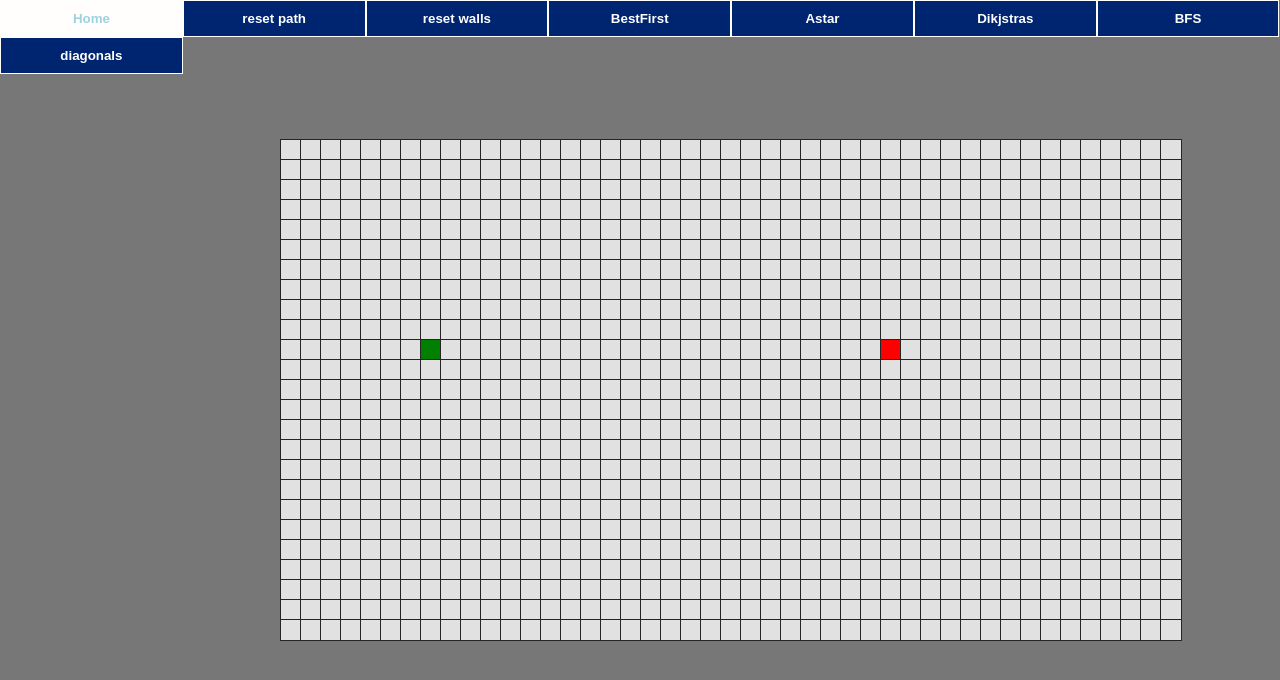
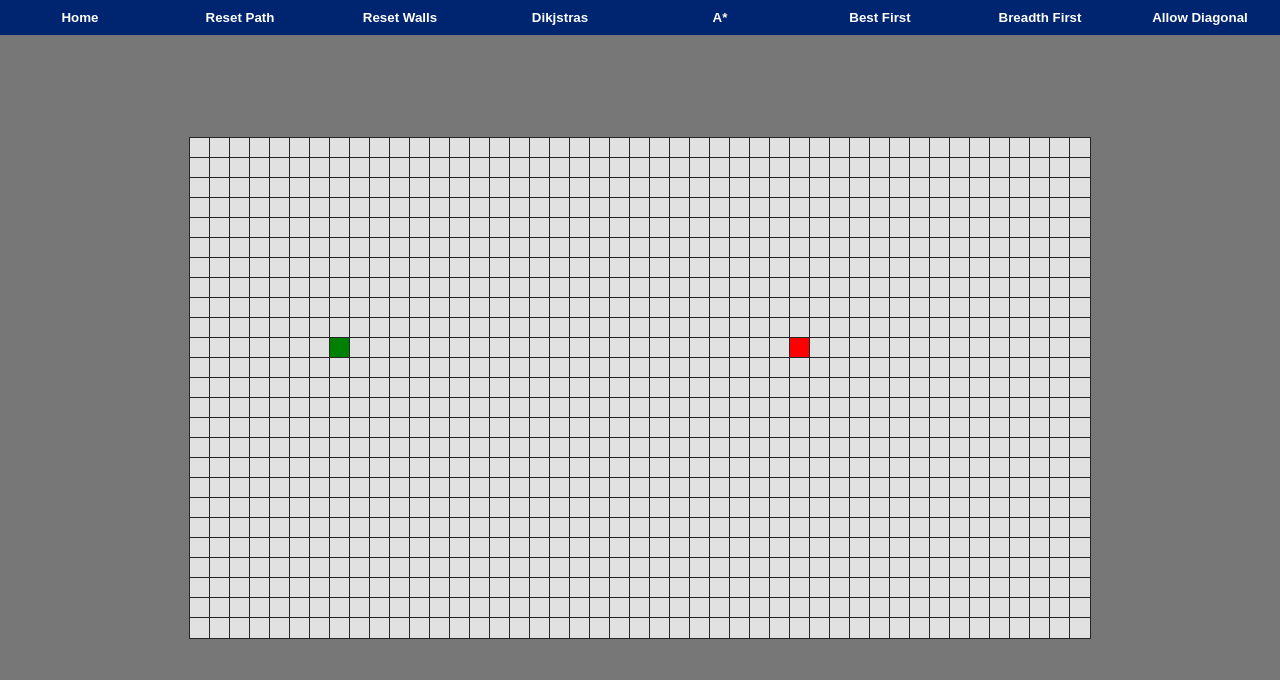
Before and after one commit to PatgioK/pathfindingvisualizer, a React (Create React App) app: page / in a window 1280 px wide. Shown: the top 680 px of the page. Built offline with nearby package versions, Linux system fonts and the light colour scheme.

Commit message:
b4 implement heap into algos

```diff
--- a/src/pathfindingvisualizer/Algorithms/GreedyBestFirst.js
+++ b/src/pathfindingvisualizer/Algorithms/GreedyBestFirst.js
@@ -1,5 +1,6 @@
 import { getAllNodes } from "../PathfindingVisualizer";
 import { Manhattan, Octile, } from "../Heuristics";
+
 
 export function GreedyBestFirst(grid, startNode, endNode, diagonalPathing) {
     const visitedNodes = [];
--- a/src/pathfindingvisualizer/Node.css
+++ b/src/pathfindingvisualizer/Node.css
@@ -86,4 +86,30 @@
 
 .node-wall {
     background: darkslategray;
+    animation-name: wallAnimation;
+    animation-duration: 0.4s;
+    animation-timing-function: ease-out;
+    animation-delay: 0;
+    animation-direction: alternate;
+    animation-iteration-count: 1;
+    animation-fill-mode: forwards;
+    animation-play-state: running;
 }
+
+
+
+@keyframes wallAnimation {
+  0% {
+    transform: scale(0.4);
+  }
+
+
+  75% {
+    transform: scale(0.95);
+  }
+
+  100% {
+    transform: scale(1);
+    background-color: darkslategray;
+  }
+}
--- a/src/pathfindingvisualizer/PathfindingVisualizer.css
+++ b/src/pathfindingvisualizer/PathfindingVisualizer.css
@@ -16,16 +16,39 @@ body{
 
 .button-bar button {
     background-color:#002570;
-    border: 1px solid White;
+    border: 0px solid White;
     color: white; /* White text */
     font-weight: bold;
     padding: 10px 24px;
     cursor: pointer; /* Pointer/hand icon */
     float: left; /* Float the buttons side by side */
-    width: 14.28%;
+    width: 12.5%;
   }
 
   button:hover{
-    background-color: #FFFEFC !important;
-    color: #9ED1E0;
+    /* background-color: #FFFEFC; */
+    /* color: #9ED1E0; */
+
+
+    animation-name: buttonHover;
+    animation-duration: 0.3s;
+    animation-timing-function: linear;
+    animation-delay: 0;
+    animation-direction: alternate;
+    animation-iteration-count: 1;
+    animation-fill-mode: forwards;
+    animation-play-state: running;
   }
+
+  @keyframes buttonHover {
+
+    0% {
+      color: #FFFEFC;
+      /* border-radius: 100%; */
+    }
+
+
+    100% {
+      color: rgb(62, 139, 255);
+    }
+  }
--- a/src/pathfindingvisualizer/PathfindingVisualizer.js
+++ b/src/pathfindingvisualizer/PathfindingVisualizer.js
@@ -242,14 +242,14 @@ export default class PathfindingVisualizer extends React.Component {
                 <div className="button-bar">
                     <a href="http://patgiok.azurewebsites.net/"><button>Home</button></a>
                     {/* <button onClick={() => console.log(this.state.grid)}> check grid</button> */}
-                    <button onClick={() => this.resetCss()}>reset path</button>
+                    <button onClick={() => this.resetCss()}>Reset Path</button>
                     {/* <button onClick={() => this.resetGrid()}>reset grid</button> */}
-                    <button onClick={() => this.resetWall()}>reset walls</button>
-                    <button onClick={() => this.GreedyBestFirstHelper()}>BestFirst</button>
-                    <button onClick={() => this.helperAstar()}>Astar</button>
+                    <button onClick={() => this.resetWall()}>Reset Walls</button>
                     <button onClick={() => this.helperDikjstras()}>Dikjstras</button>
-                    <button onClick={() => this.helperBFS()}>BFS</button>
-                    <button id="togglebutton" onClick={() => this.toggleDiagonal()}>diagonals</button>
+                    <button onClick={() => this.helperAstar()}>A*</button>
+                    <button onClick={() => this.GreedyBestFirstHelper()}>Best First</button>
+                    <button onClick={() => this.helperBFS()}>Breadth First</button>
+                    <button id="togglebutton" onClick={() => this.toggleDiagonal()}>Allow Diagonal</button>
                     {/* <button onClick={() => this.mouseStrat2 = new StartEndStrat(this)}>startendstrat</button>
                     <button onClick={() => this.mouseStrat2 = new WallStrat(this)}>wallstrat</button> */}
                 </div>
@@ -263,7 +263,7 @@ export default class PathfindingVisualizer extends React.Component {
         this.diagonalPathing = !this.diagonalPathing;
         var but = document.getElementById("togglebutton");
         if (this.diagonalPathing) {
-            but.style.backgroundColor = "#F22EFC";
+            but.style.backgroundColor = "#2d73ff";
         } else {
             but.style.backgroundColor = "#222570";
         }
```
Also changed, not shown: src/pathfindingvisualizer/heap.js (added, +46 -0 lines).
